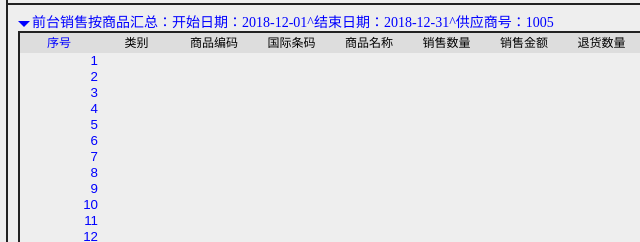
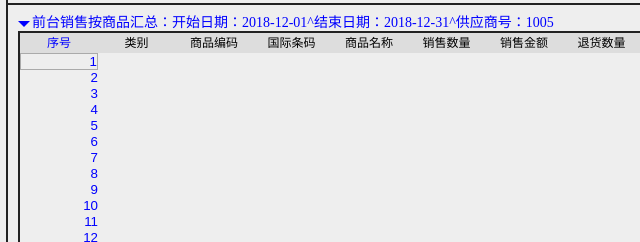
Before and after one commit to David-Shi-1989/YiYunApp, a plain HTML site: page index.html in a window 1280 px wide. In both pictures the pointer is over the input 59 px from the left and 275 px from the top of the page. Shown: the part 215-457 px from the top of the page, 0-640 px from the left. Drawn offline with Linux system fonts and the light colour scheme.

Commit message:
input支持hover

```diff
--- a/assets/css/theme.css
+++ b/assets/css/theme.css
@@ -194,6 +194,9 @@ body.theme1 #main #tradeListBox {
   width: 100%;
   text-align: left;
 }
+#listWrap table tbody input:hover{
+  border: 0.05rem solid #aaa;
+}
 #listWrap table tbody tr > td:first-child input {
   text-align: right;
   color: blue;
```
